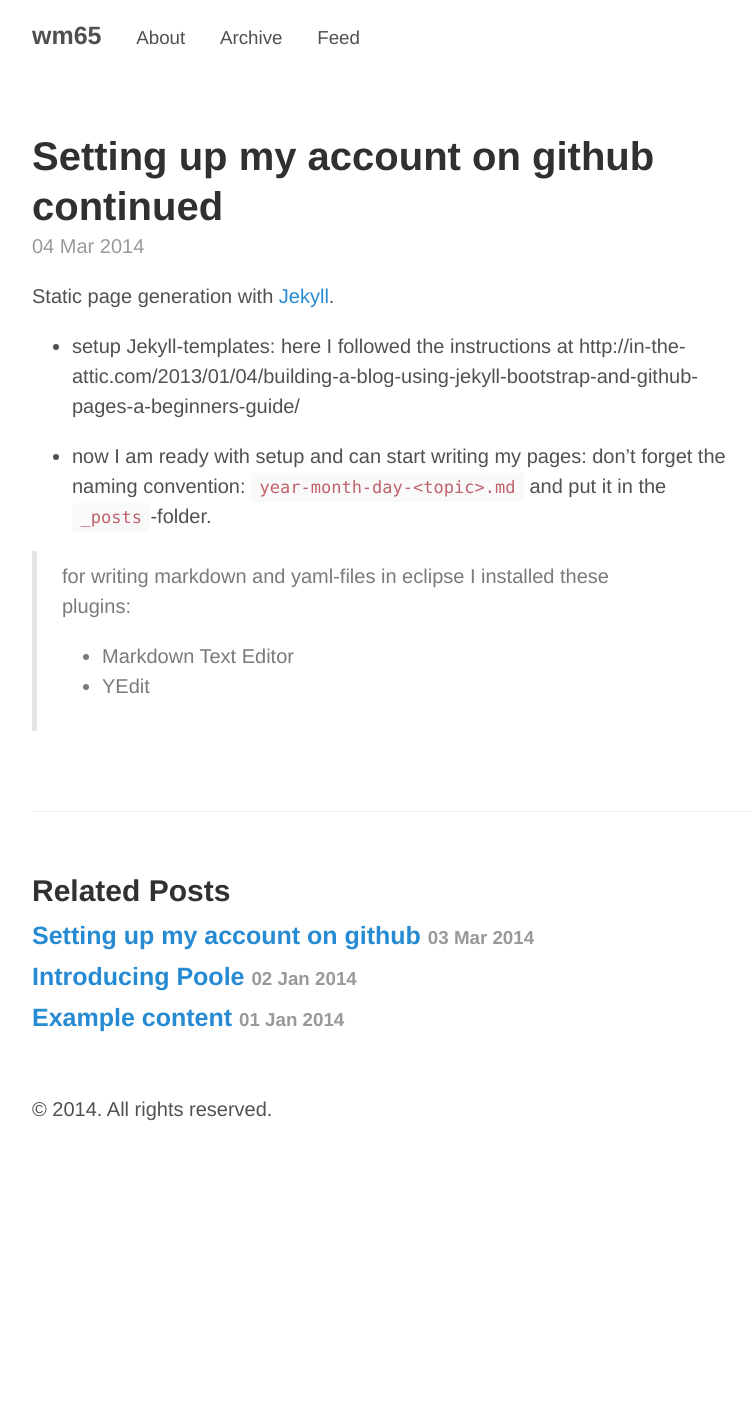
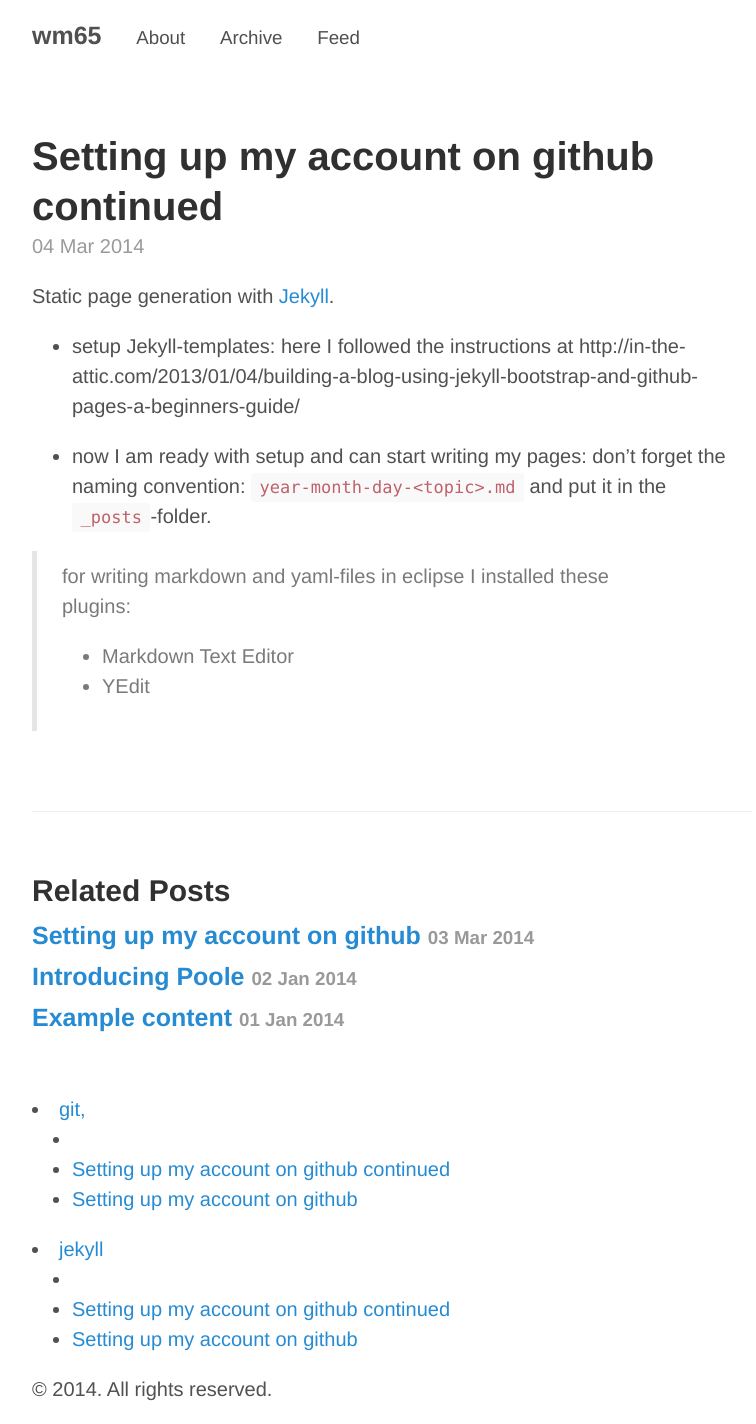
Before and after one commit to wm65/wm65.github.io, a Jekyll site: the page built from _posts/2014-03-04-setup-github-continued.md, in a window 1280 px wide. Shown: the whole page, without its empty margins (248-1004 px from the left). Built offline with Jekyll 4.4.1, drawn with Linux system fonts in a browser that asks for light colours; Markdown is read by kramdown in place of the engine named in the settings; before the commit the page ends 1144 px from its top, so only the background shows below that.

Commit message:
Einbau von categories

```diff
--- a/_layouts/default.html
+++ b/_layouts/default.html
@@ -17,7 +17,19 @@
       </div>
 
       {{ content }}
-
+      <div class="categories">
+        {% for category in site.categories %}
+          <li><a name="{{ category | first }}">{{ category | first }}</a>
+            <ul>
+            {% for posts in category %}
+              {% for post in posts %}
+                <li><a href="{{ post.url }}">{{ post.title }}</a></li>
+              {% endfor %}
+            {% endfor %}
+            </ul>
+          </li>
+        {% endfor %}
+      </div>
       <div class="footer">
         <p>
           &copy; {{ site.time | date: '%Y' }}. All rights reserved.
--- a/_posts/2014-03-04-setup-github-continued.md
+++ b/_posts/2014-03-04-setup-github-continued.md
@@ -1,6 +1,7 @@
 ---
 layout: post
 title: Setting up my account on github continued
+categories: git, jekyll
 ---
 
 
```
Also changed, not shown: _posts/2014-03-03-setup-github.md (+1 -0 lines).
